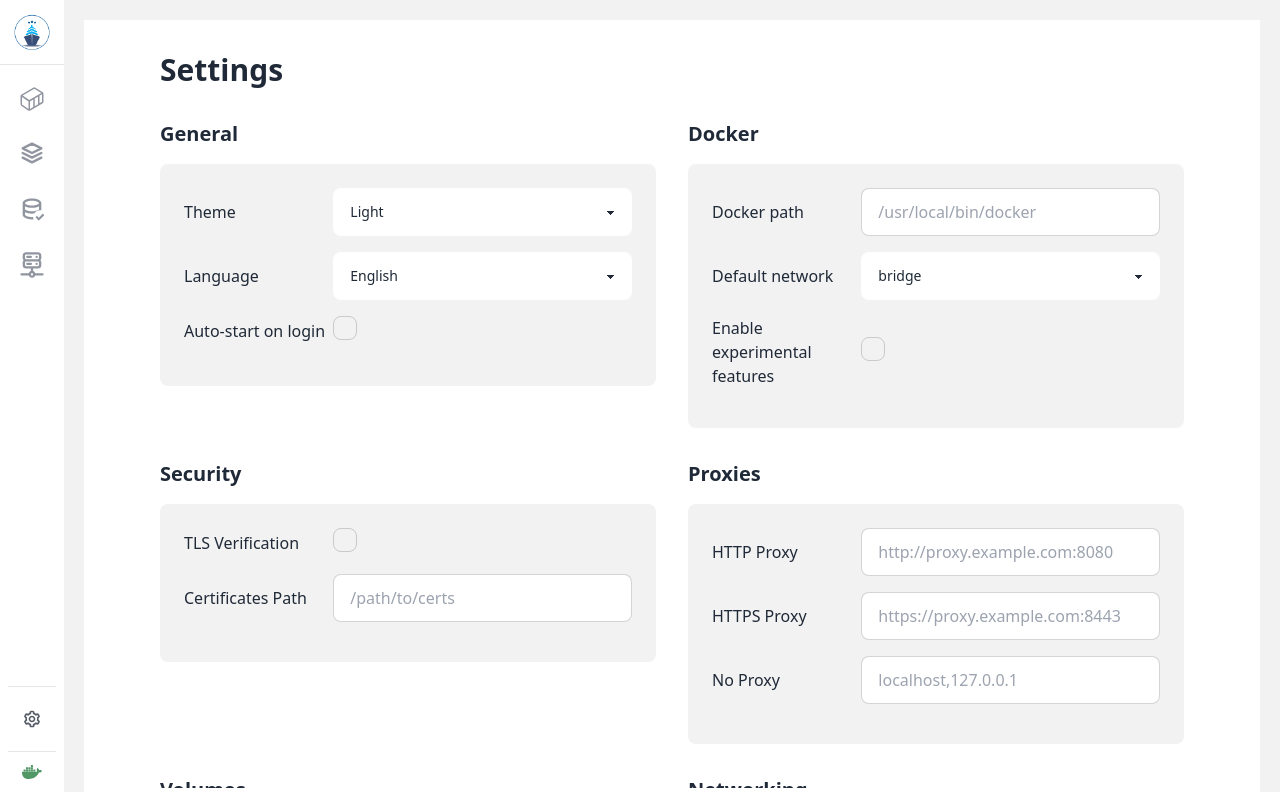
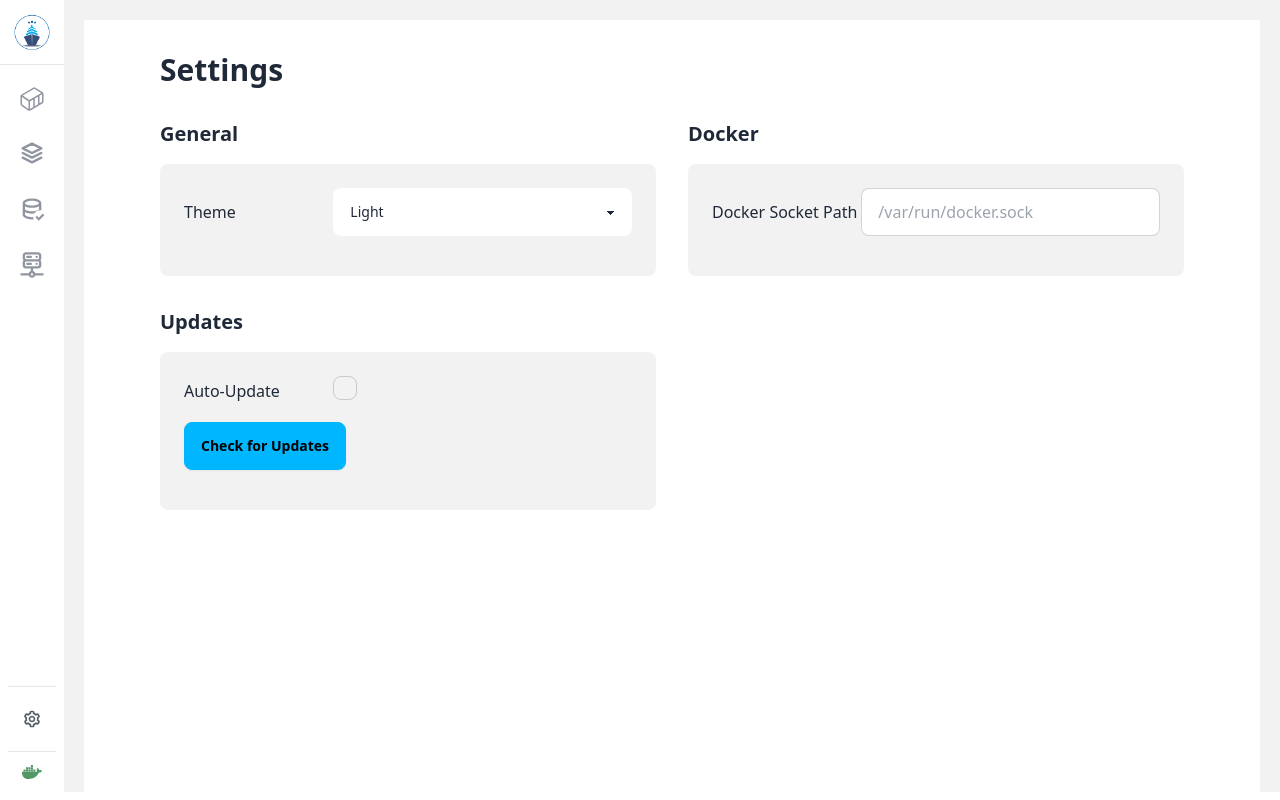
Before and after one commit to ropali/dockyard, a React (Vite) app: page /settings in a window 1280 px wide. Built offline with nearby package versions, Linux system fonts and the light colour scheme.

Commit message:
simplified settings controls

```diff
--- a/src/components/Screens/SettingsScreen.jsx
+++ b/src/components/Screens/SettingsScreen.jsx
@@ -83,37 +83,14 @@
               </div>
             </div>
 
-            <SettingsItem label="Language" type="select" options={['English', 'Spanish', 'French']} />
-            <SettingsItem label="Auto-start on login" type="toggle" />
+
           </SettingsGroup>
 
           <SettingsGroup title="Docker">
-            <SettingsItem label="Docker path" type="input" placeholder="/usr/local/bin/docker" />
-            <SettingsItem label="Default network" type="select" options={['bridge', 'host', 'none']} />
-            <SettingsItem label="Enable experimental features" type="toggle" />
+            <SettingsItem label="Docker Socket Path" type="input" placeholder="/var/run/docker.sock" />
+
           </SettingsGroup>
 
-
-          <SettingsGroup title="Security">
-            <SettingsItem label="TLS Verification" type="toggle" />
-            <SettingsItem label="Certificates Path" type="input" placeholder="/path/to/certs" />
-          </SettingsGroup>
-
-          <SettingsGroup title="Proxies">
-            <SettingsItem label="HTTP Proxy" type="input" placeholder="http://proxy.example.com:8080" />
-            <SettingsItem label="HTTPS Proxy" type="input" placeholder="https://proxy.example.com:8443" />
-            <SettingsItem label="No Proxy" type="input" placeholder="localhost,127.0.0.1" />
-          </SettingsGroup>
-
-          <SettingsGroup title="Volumes">
-            <SettingsItem label="Default Volume Path" type="input" placeholder="/var/lib/docker/volumes" />
-            <SettingsItem label="Prune Volumes on Exit" type="toggle" />
-          </SettingsGroup>
-
-          <SettingsGroup title="Networking">
-            <SettingsItem label="Default DNS Servers" type="input" placeholder="8.8.8.8, 8.8.4.4" />
-            <SettingsItem label="Host-to-Container Networking" type="toggle" />
-          </SettingsGroup>
 
           <SettingsGroup title="Updates">
             <SettingsItem label="Auto-Update" type="toggle" />
@@ -122,10 +99,7 @@
             </div>
           </SettingsGroup>
 
-          <SettingsGroup title="Advanced">
-            <SettingsItem label="Docker Daemon Options" type="input" placeholder="--experimental --log-level=debug" />
-            <button className="btn btn-error">Restart Docker</button>
-          </SettingsGroup>
+
         </div>
       </div>
     </div>
```
